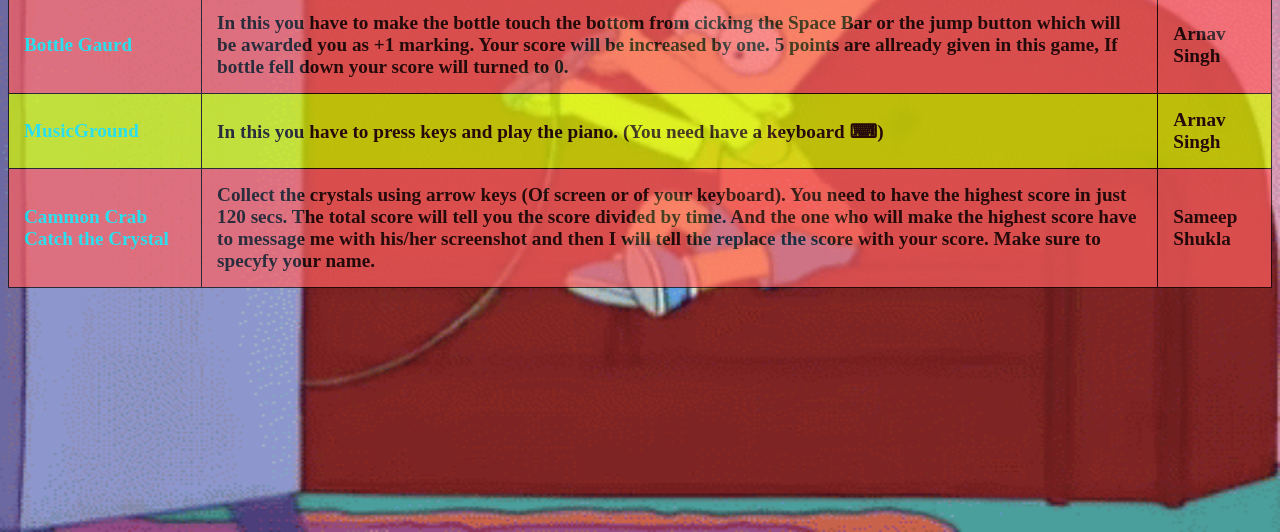
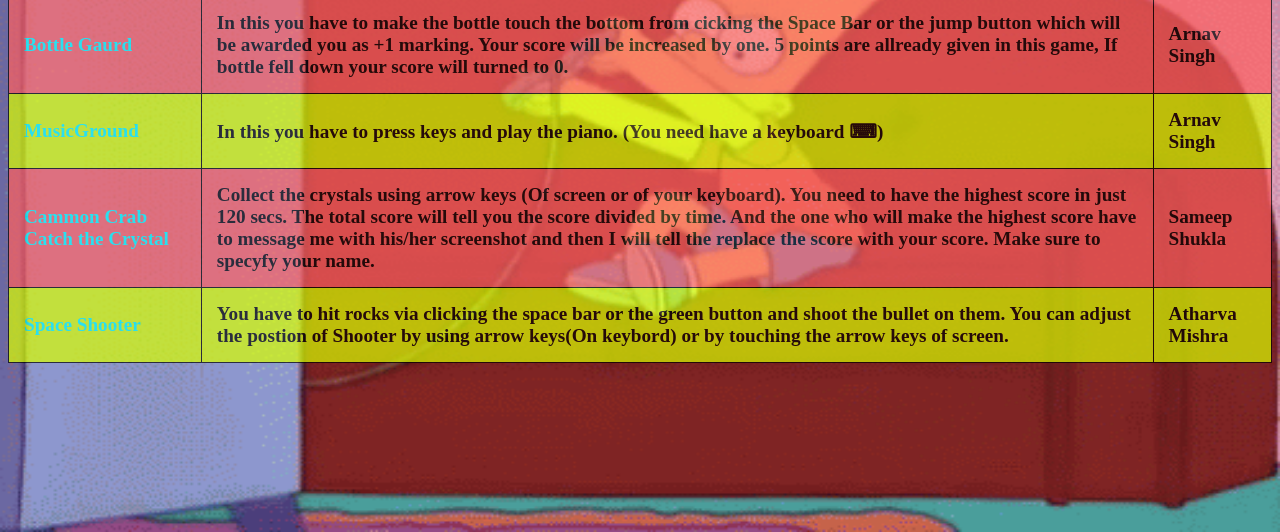
Before and after one commit to SimpleSuperDevelopers/SimpleSuperDevelopers, a plain HTML site: page Co-Main.html in a window 1280 px wide. Shown: the part 268-800 px from the top of the page. Drawn offline with Linux system fonts and the light colour scheme.

Commit message:
Update Co-Main.html

```diff
--- a/Co-Main.html
+++ b/Co-Main.html
@@ -141,6 +141,11 @@
                                         score have to message me with his/her screenshot and then I will tell the replace the score with your score. Make sure to specyfy your name.</td>
                                     <td>Sameep Shukla</td>
                                 </tr>
+                                <tr>
+                                    <td><a href="space.shooter.html">Space Shooter</a></td>
+                                    <td>You have to hit rocks via clicking the space bar or the green button and shoot the bullet on them. You can adjust the postion of Shooter by using arrow keys(On keybord) or by touching the arrow keys of screen. </td>
+                                    <td>Atharva Mishra</td>
+                                </tr>
                             </table>
                     </div>
 
```
